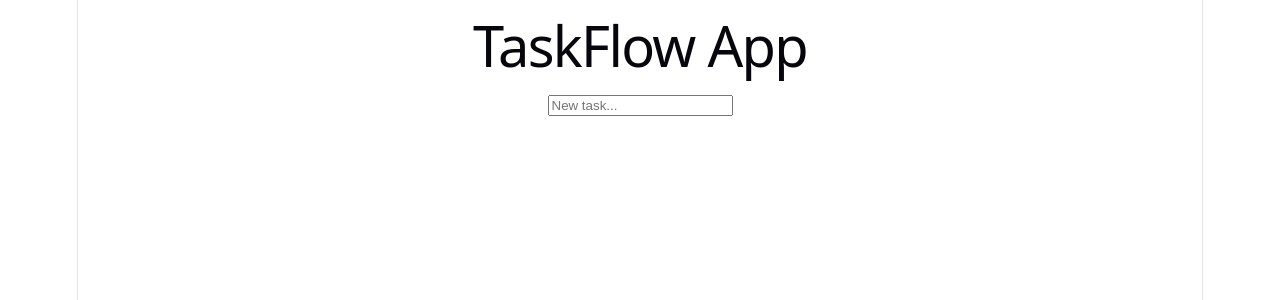
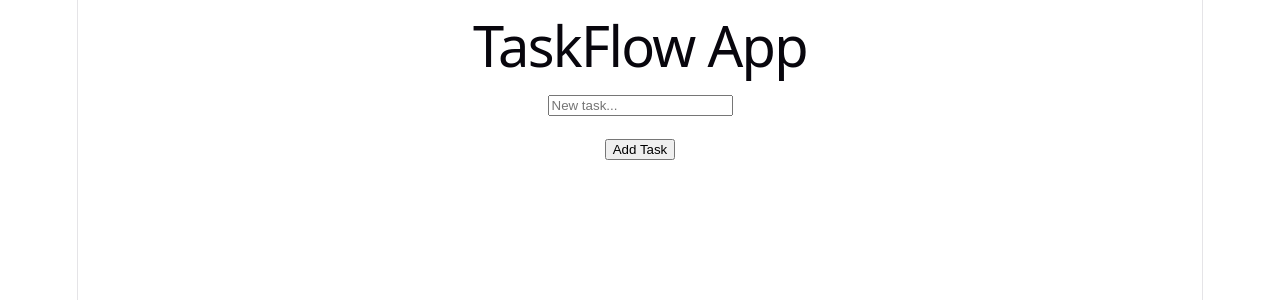
Before and after one commit to Suganthanaadhi/taskflow, a React (Vite) app: page / in a window 1280 px wide. Shown: the top 300 px of the page. Built offline with nearby package versions, Linux system fonts and the light colour scheme.

Commit message:
Merge branch 'main' of https://github.com/Suganthanaadhi/taskflow

```diff
--- a/src/App.jsx
+++ b/src/App.jsx
@@ -18,7 +18,7 @@ function App() {
         {tasks.map((task, index) => (
           <li key={index}>{task}</li>
         ))}
-      </ul>
+      </ul> <button>Add Task</button>
     </div>
   )
 }
```
